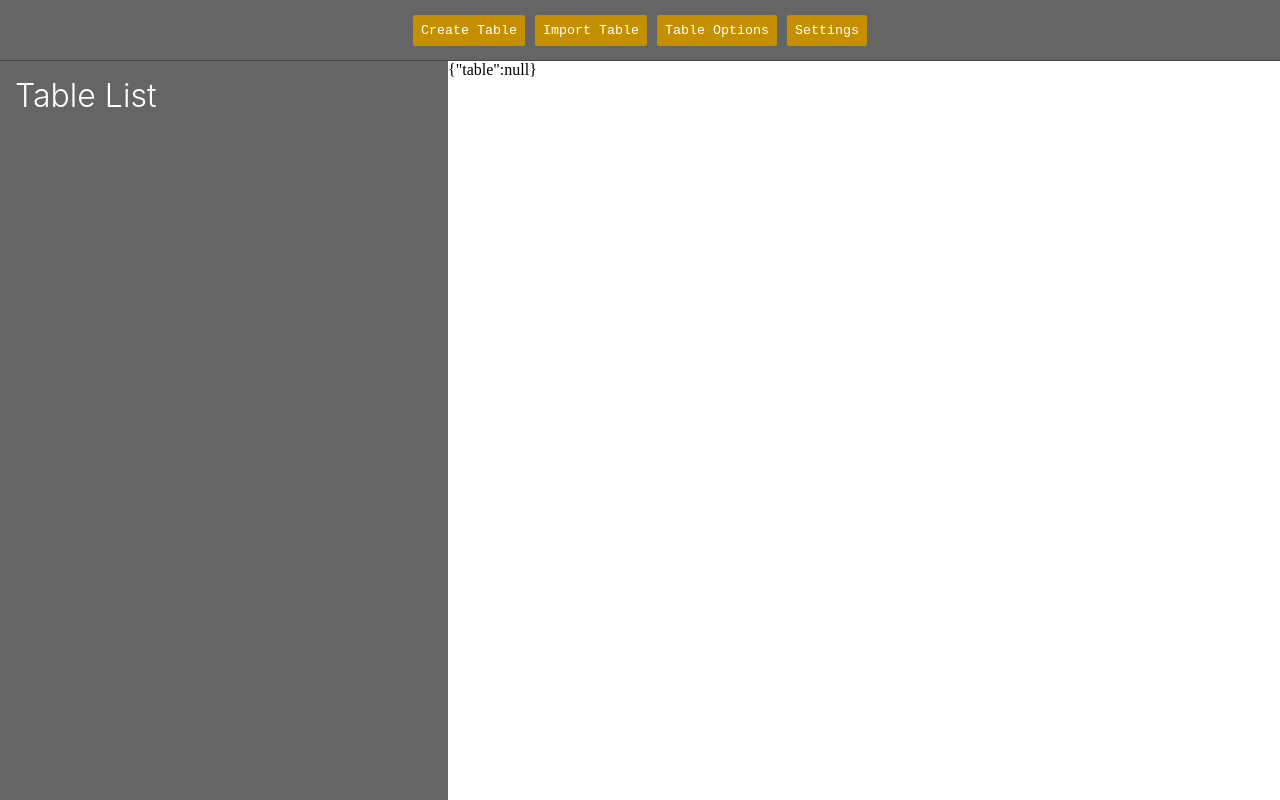
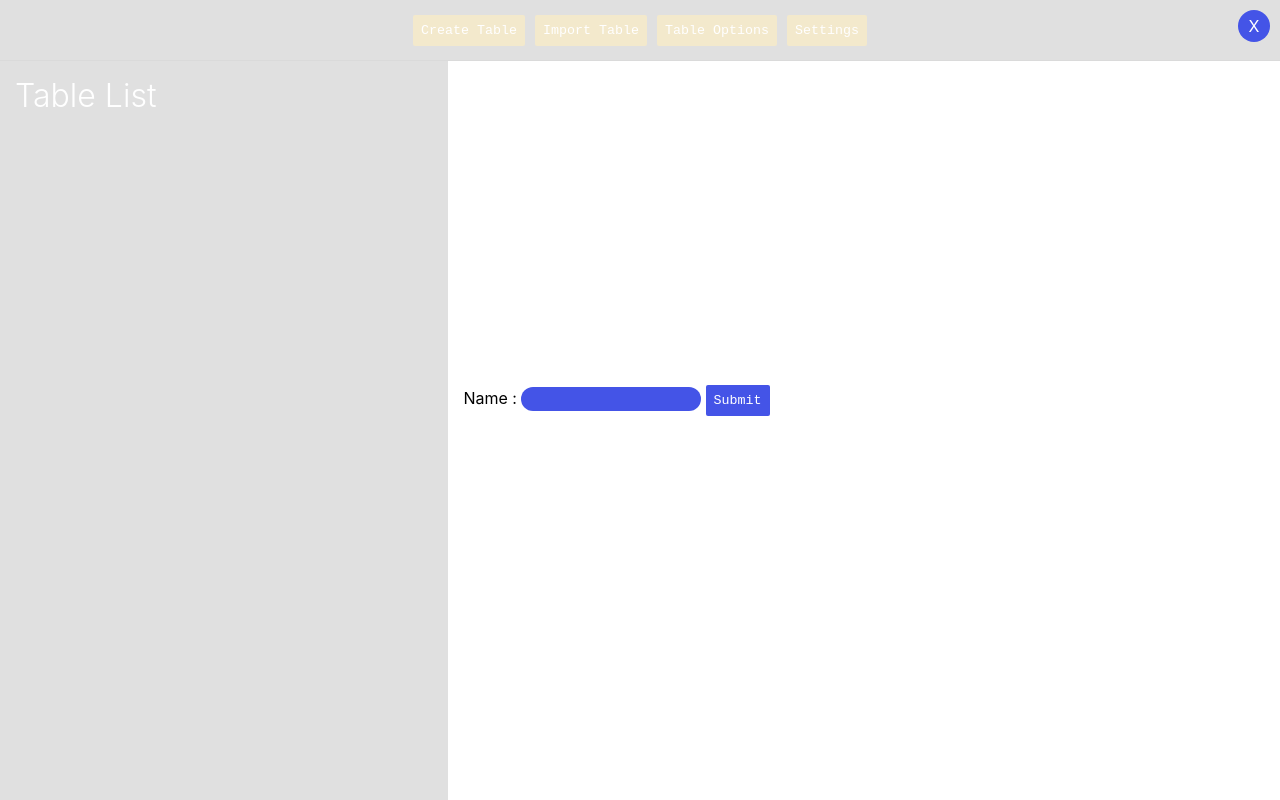
Before and after one commit to wakaztahir/acadtable, a React (Create React App) app: page / in a window 1280 px wide. Both pictures are taken after a click on the button "Create Table". Built offline with nearby package versions, Linux system fonts and the light colour scheme.

Commit message:
Create Table Modal Finished

```diff
--- a/public/style.css
+++ b/public/style.css
@@ -3,7 +3,8 @@ body {
   margin: 0;
 }
 
-.g-head {
+.g-head,
+label {
   font-family: -apple-system, BlinkMacSystemFont, "Segoe UI", Roboto, Oxygen,
     Ubuntu, Cantarell, "Open Sans", "Helvetica Neue", sans-serif;
   font-weight: 300;
@@ -33,7 +34,8 @@ body {
   align-items: center;
   flex-shrink: 0;
 }
-button {
+button,
+input[type="submit"] {
   outline: 0;
   border: 0;
   color: #fff;
@@ -92,15 +94,67 @@ button {
   z-index: 99;
   top: 0;
   left: 0;
-  background: rgba(0, 0, 0, 0.1);
+  background: rgba(255, 255, 255, 0.8);
 }
 
 .modal-container.disabled {
   display: none;
 }
 
+.modal .modal-close {
+  width: 2rem;
+  height: 2rem;
+  border-radius: 50%;
+  background: rgb(68, 84, 231);
+  color: white;
+  display: flex;
+  font-weight: 400;
+  line-height: 2rem;
+  cursor: pointer;
+  float: right;
+  margin-top: 10px;
+  margin-right: 10px;
+}
+.modal .modal-close:hover {
+  background: rgb(47, 62, 197);
+}
+.modal-close span {
+  width: 100%;
+  height: 100%;
+  text-align: center;
+  font-weight: 400;
+}
 .modal-container .modal {
 }
 
 .modal .modal-content {
+  height: 100vh;
+  display: flex;
+  justify-content: center;
+  align-items: center;
 }
+
+label {
+  font-weight: 400;
+}
+
+input[type="text"] {
+  width: 10rem;
+  height: 1.5rem;
+  border: 0;
+  border-radius: 2rem;
+  padding: 0rem 0.6rem;
+  outline: 0;
+  color: white;
+  background: rgb(68, 84, 231);
+}
+
+input[type="submit"] {
+  padding: 0.5rem;
+  background: rgb(68, 84, 231);
+  color: white;
+  margin: 5px;
+}
+input[type="submit"]:hover {
+  background: rgb(47, 62, 197);
+}
--- a/src/components/App.js
+++ b/src/components/App.js
@@ -3,6 +3,8 @@ import TableList from "./TableList";
 import UserMenu from "./UserMenu";
 import DisplayTable from "./DisplayTable";
 import Modal from "./Modal";
+
+import { connect } from "react-redux";
 
 class App extends React.Component {
   render() {
@@ -16,10 +18,19 @@ class App extends React.Component {
           </div>
           <DisplayTable />
         </div>
-        <Modal disabled={true} />
+        <Modal display={this.props.ModalDisplay}>
+          {this.props.ModalContent}
+        </Modal>
       </div>
     );
   }
 }
 
-export default App;
+const mapStateToProps = state => {
+  return {
+    ModalDisplay: state.Modal.display,
+    ModalContent: state.Modal.content
+  };
+};
+
+export default connect(mapStateToProps)(App);
--- a/src/components/DisplayTable.js
+++ b/src/components/DisplayTable.js
@@ -1,15 +1,19 @@
 import React from "react";
 
 import { connect } from "react-redux";
-
-const DisplayTable = selected => {
-  return <div className="display-table">{JSON.stringify(selected)}</div>;
-};
+class DisplayTable extends React.Component {
+  render() {
+    return (
+      <div className="display-table">
+        {JSON.stringify(this.props.selectedTable)}
+      </div>
+    );
+  }
+}
 
 const mapStateToProps = state => {
-  console.log(state);
   return {
-    table: state.table.current
+    table: state.selectedTable
   };
 };
 
--- a/src/components/Modal.js
+++ b/src/components/Modal.js
@@ -1,14 +1,29 @@
 import React from "react";
+
+import { displayModal } from "../actions/CoreActions";
+
+import { connect } from "react-redux";
 
 class Modal extends React.Component {
   render() {
-    let disabledClassName = "";
-    if (this.props.disabled === true) {
-      disabledClassName = "disabled";
+    console.log(this.props);
+    let disabledClassName = "disabled";
+    if (this.props.display === true) {
+      disabledClassName = "";
     }
     return (
       <div className={`modal-container ${disabledClassName}`}>
         <div className="modal">
+          <div className="modal-close">
+            <span
+              className="g-head"
+              onClick={() => {
+                this.props.displayModal(false, null);
+              }}
+            >
+              X
+            </span>
+          </div>
           <div className="modal-content">{this.props.children}</div>
         </div>
       </div>
@@ -16,4 +31,7 @@ class Modal extends React.Component {
   }
 }
 
-export default Modal;
+export default connect(
+  null,
+  { displayModal }
+)(Modal);
--- a/src/components/TableList.js
+++ b/src/components/TableList.js
@@ -68,7 +68,7 @@ class TableList extends React.Component {
 
 const mapStateToProps = state => {
   return {
-    tables: state.core.TableList
+    tables: state.Tables
   };
 };
 
--- a/src/components/UserMenu.js
+++ b/src/components/UserMenu.js
@@ -2,20 +2,39 @@ import React from "react";
 
 import { connect } from "react-redux";
 
-import {} from "../actions/UserActions";
+import { displayModal } from "../actions/CoreActions";
 
-const UserMenu = ({ tables }) => {
+class UserMenu extends React.Component {
+  createTableModal() {
+    return (
+      <div>
+        <form>
+          <label>Name : </label>
+          <input type="text" />
+          <input type="submit" />
+        </form>
+      </div>
+    );
+  }
+  render() {
     return (
       <div className="user-menu">
         <div className="user-menu-buttons">
-        <button>Create Table</button>
+          <button
+            onClick={() => {
+              this.props.displayModal(true, this.createTableModal());
+            }}
+          >
+            Create Table
+          </button>
           <button>Import Table</button>
           <button>Table Options</button>
           <button>Settings</button>
         </div>
       </div>
     );
-};
+  }
+}
 
 const mapStateToProps = state => {
   return {
@@ -23,4 +42,9 @@ const mapStateToProps = state => {
   };
 };
 
-export default connect(mapStateToProps)(UserMenu);
+export default connect(
+  mapStateToProps,
+  {
+    displayModal
+  }
+)(UserMenu);
--- a/src/reducers/CoreReducer.js
+++ b/src/reducers/CoreReducer.js
@@ -1,23 +1,16 @@
-const CoreReducer = (data = null, action) => {
-  switch (action.type) {
-    case "LIST_TABLES":
-      return { TableList: action.payload };
-    case "DISPLAY_MODAL":
-      return {
-        Modal: action.payload.show,
-        ModalContent: action.payload.content
-      };
-    default:
-      if (data === undefined || data === null) {
-        return {
-          TableList: [],
-          ModalDisplay: false,
-          ModalContent: null
-        };
-      } else {
-        return data;
-      }
+export const Tables = (data = [], action) => {
+  if (action.type === "LIST_TABLES") {
+    return action.payload;
   }
+  return data;
 };
 
-export default CoreReducer;
+export const Modal = (data = {}, action) => {
+  if (action.type === "DISPLAY_MODAL") {
+    return {
+      display: action.payload.show,
+      content: action.payload.content
+    };
+  }
+  return data;
+};
--- a/src/reducers/SettingsReducer.js
+++ b/src/reducers/SettingsReducer.js
@@ -1,12 +1 @@
-const SettingsReducer = (data = null, action) => {
-  switch (action.type) {
-    default:
-      if (data === undefined || data === null) {
-        return {};
-      } else {
-        return data;
-      }
-  }
-};
-
-export default SettingsReducer;
+export const SettingsReducer = (data = null, action) => {};
--- a/src/reducers/TableReducer.js
+++ b/src/reducers/TableReducer.js
@@ -1,18 +1,6 @@
-const TableReducer = (data = null, action) => {
-  switch (action.type) {
-    case "DISPLAY_TABLE":
-      return {
-        current: action.payload.table
-      };
-    default:
-      if (data === undefined || data === null) {
-        return {
-          current: null
-        };
-      } else {
-        return data;
-      }
+export const selectedTable = (data = null, action) => {
+  if (action.type === "DISPLAY_TABLE") {
+    return action.payload.table;
   }
+  return data;
 };
-
-export default TableReducer;
--- a/src/reducers/UserReducer.js
+++ b/src/reducers/UserReducer.js
@@ -1,13 +1 @@
-const UserReducer = (data = null, action) => {
-  switch (action.type) {
-    case "CREATE_TABLE":
-    default:
-      if (data === undefined || data === null) {
-        return {};
-      } else {
-        return data;
-      }
-  }
-};
-
-export default UserReducer;
+export const createTable = (data = null, action) => {};
--- a/src/reducers/index.js
+++ b/src/reducers/index.js
@@ -1,13 +1,12 @@
 import { combineReducers } from "redux";
 
-import CoreReducer from "./CoreReducer";
-import TableReducer from "./TableReducer";
-import UserReducer from "./UserReducer";
-import SettingsReducer from "./SettingsReducer";
+import { Tables, Modal } from "./CoreReducer";
+import { selectedTable } from "./TableReducer";
+// import UserReducer from "./UserReducer";
+// import SettingsReducer from "./SettingsReducer";
 
 export default combineReducers({
-  core: CoreReducer,
-  table: TableReducer,
-  user: UserReducer,
-  settings: SettingsReducer
+  Tables,
+  Modal,
+  selectedTable
 });
```
Lines whose indentation alone changed are shown as unchanged.
